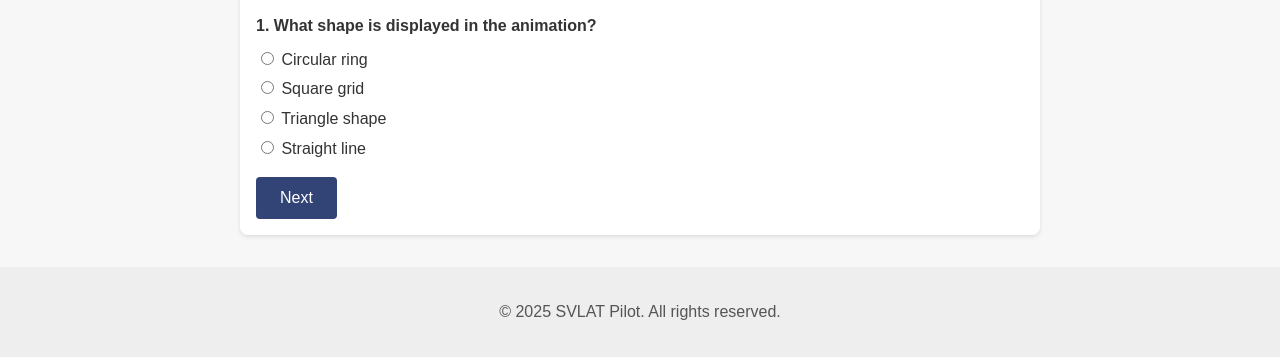
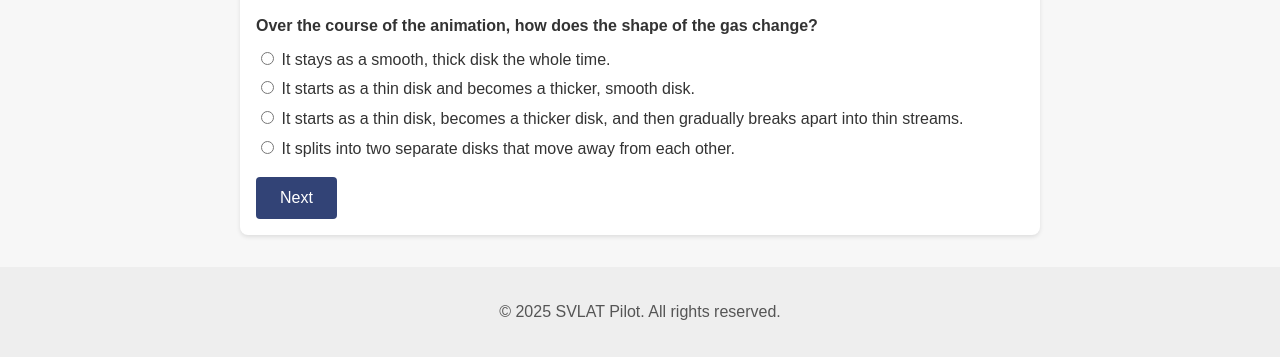
Before and after one commit to patdmp/svlat-website, a plain HTML site: page video1.html in a window 1280 px wide. Shown: the part 697-1054 px from the top of the page. Drawn offline with Linux system fonts and the light colour scheme.

Commit message:
Update quiz questions in video1.html

```diff
--- a/video1.html
+++ b/video1.html
@@ -21,13 +21,13 @@
       </div>
       <div class="question-container">
         <div class="question">
-          <p>1. What shape is displayed in the animation?</p>
-          <label><input type="radio" name="v1" value="circle" data-correct="true" /> Circular ring</label>
-          <label><input type="radio" name="v1" value="square" /> Square grid</label>
-          <label><input type="radio" name="v1" value="triangle" /> Triangle shape</label>
-          <label><input type="radio" name="v1" value="line" /> Straight line</label>
+          <p>Over the course of the animation, how does the shape of the gas change?</p>
+          <label><input type="radio" name="v1" value="circle" /> It stays as a smooth, thick disk the whole time. </label>
+          <label><input type="radio" name="v1" value="square" /> It starts as a thin disk and becomes a thicker, smooth disk.</label>
+          <label><input type="radio" name="v1" value="triangle" data-correct="true" /> It starts as a thin disk, becomes a thicker disk, and then gradually breaks apart into thin streams.
+</label>
+          <label><input type="radio" name="v1" value="line" /> It splits into two separate disks that move away from each other.</label>
         </div>
-      </div>
       <button class="next-btn" onclick="submitAnswer('video2.html')">Next</button>
     </section>
   </main>
```
